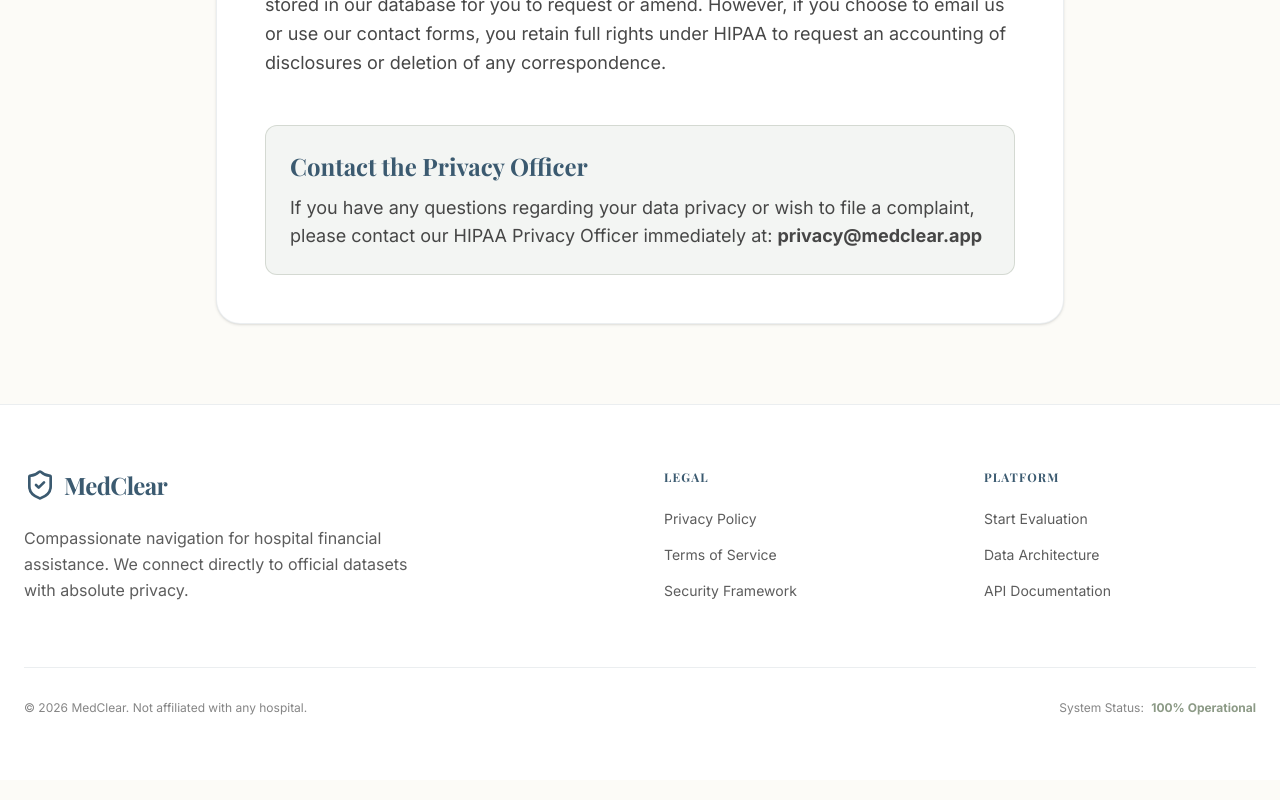
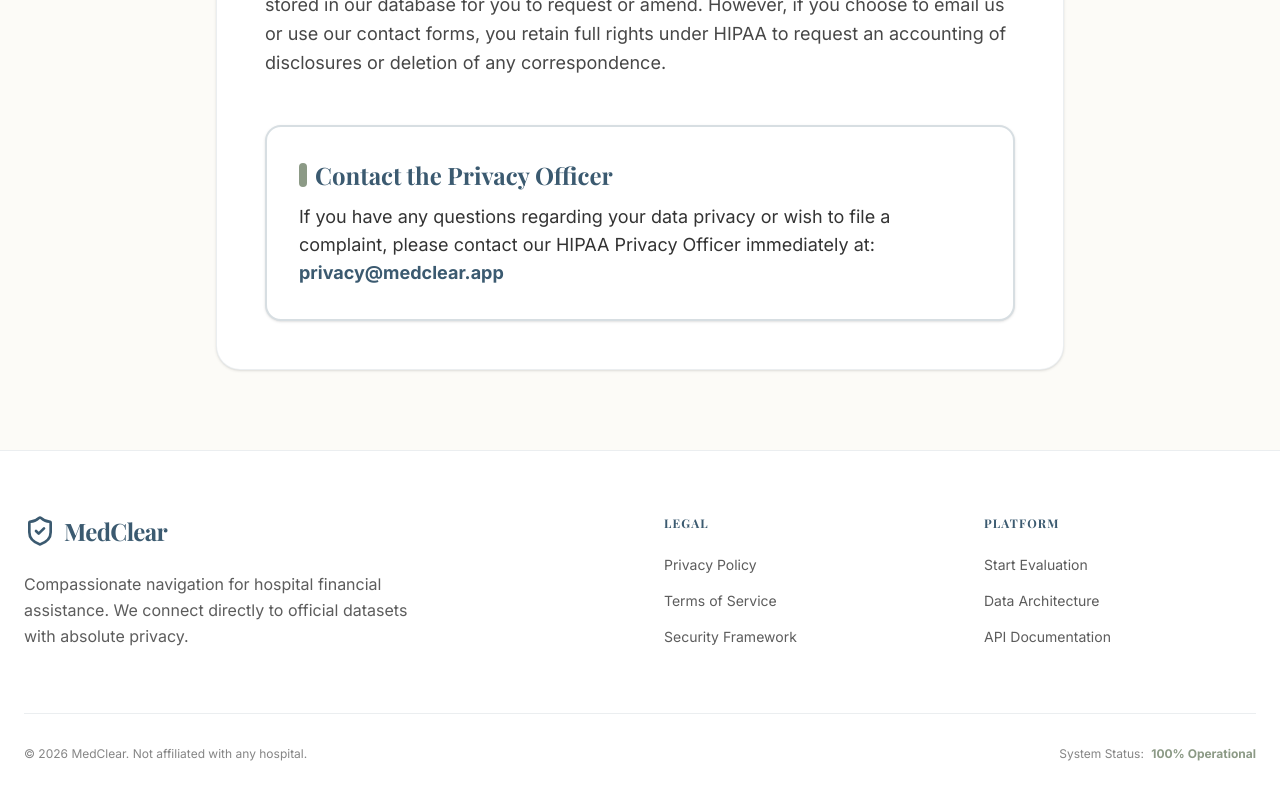
Before and after one commit to asadalilodhi/medclear, a React (Vite) app in the folder frontend/: page /privacy in a window 1280 px wide. Shown: the part 1798-2598 px from the top of the page. Built offline with nearby package versions, Linux system fonts and the light colour scheme; a web font is replaced by a local one.

Commit message:
style: fix dark mode contrast for legal pages

```diff
--- a/frontend/src/pages/PrivacyPolicyPage.tsx
+++ b/frontend/src/pages/PrivacyPolicyPage.tsx
@@ -55,10 +55,13 @@ const PrivacyPolicyPage = () => {
           </p>
         </section>
 
-        <section className="bg-brand-accent/10 p-6 rounded-xl border border-brand-accent/30">
-          <h2 className="text-2xl font-bold text-brand-primary font-heading mb-3">Contact the Privacy Officer</h2>
-          <p className="text-lg text-brand-text/90">
-            If you have any questions regarding your data privacy or wish to file a complaint, please contact our HIPAA Privacy Officer immediately at: <strong>privacy@medclear.app</strong>
+        <section className="bg-brand-surface p-8 rounded-2xl border-2 border-brand-primary/20 shadow-sm mt-8">
+          <h2 className="text-2xl font-bold text-brand-primary font-heading mb-3 flex items-center gap-2">
+            <span className="w-2 h-6 bg-brand-accent rounded-full inline-block"></span>
+            Contact the Privacy Officer
+          </h2>
+          <p className="text-lg text-brand-text">
+            If you have any questions regarding your data privacy or wish to file a complaint, please contact our HIPAA Privacy Officer immediately at: <strong className="text-brand-primary">privacy@medclear.app</strong>
           </p>
         </section>
       </div>
--- a/frontend/src/pages/TermsOfServicePage.tsx
+++ b/frontend/src/pages/TermsOfServicePage.tsx
@@ -10,9 +10,9 @@ const TermsOfServicePage = () => {
 
       <div className="bg-brand-surface p-12 rounded-3xl border border-brand-primary/10 shadow-sm space-y-12">
 
-        <section className="bg-red-50 border-l-4 border-red-800 p-6 rounded-r-xl mb-12">
-          <h2 className="text-2xl font-bold text-red-800 font-heading mb-3">URGENT MEDICAL DISCLAIMER</h2>
-          <p className="text-lg text-red-900 leading-relaxed font-semibold">
+        <section className="bg-red-50 dark:bg-red-950/30 border-l-4 border-red-600 dark:border-red-500 p-6 rounded-r-xl mb-12">
+          <h2 className="text-2xl font-bold text-red-800 dark:text-red-400 font-heading mb-3">URGENT MEDICAL DISCLAIMER</h2>
+          <p className="text-lg text-red-900 dark:text-red-200 leading-relaxed font-semibold">
             MedClear is NOT for medical emergencies. If you are experiencing a medical emergency, please dial 911 or visit the nearest emergency room immediately. MedClear is a financial navigation tool, not a clinical triage service.
           </p>
         </section>
```
